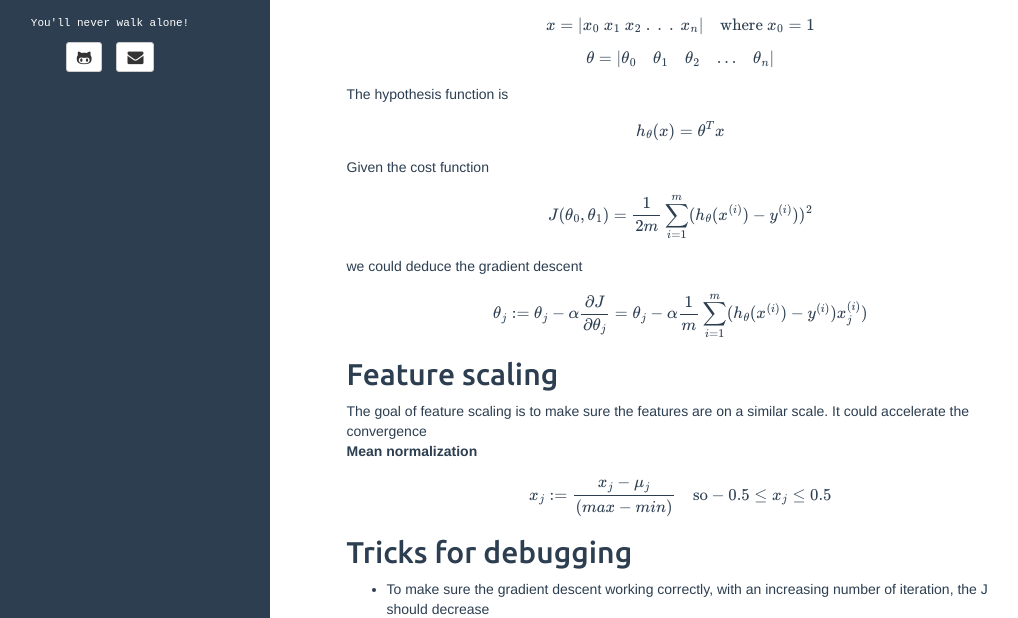
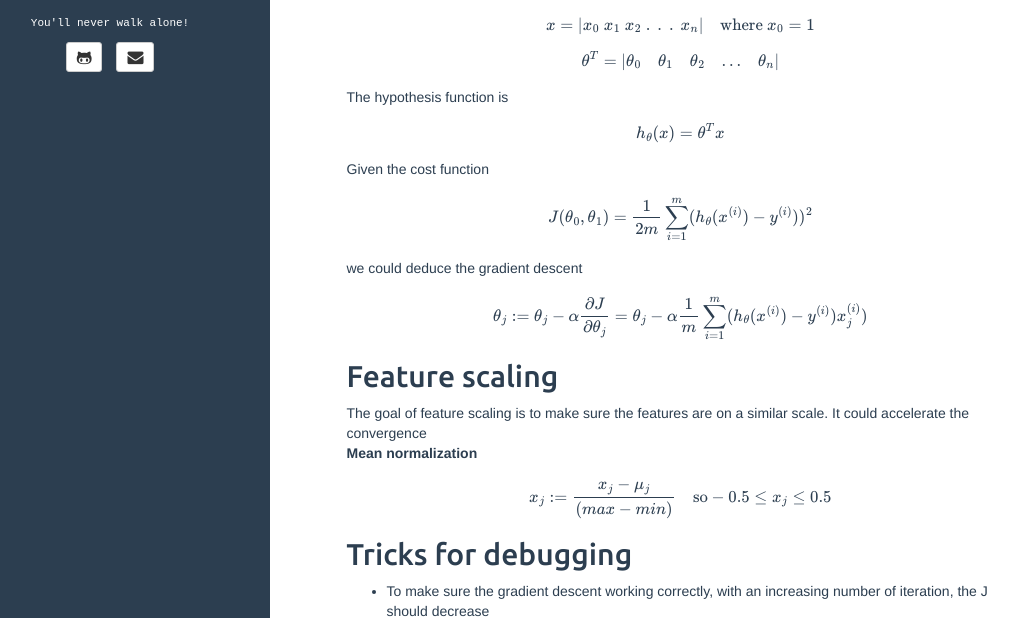
Before and after one commit to jianglin314/gathierry.github.io, a Jekyll site: the page built from _posts/2015-07-14-ML-Notes-2.md, in a window 1280 px wide and 900 px high, cut to the strip 282-900 px from the top of the window. Shown: the whole strip, without its empty margins (50-1068 px from the left). Built offline with Jekyll 4.4.1, drawn with Linux system fonts in a browser that asks for light colours; nearby versions of some CDN libraries; formulas are drawn with MathJax 3; comment, search, counter and statistics services are not loaded.

```diff
--- a/_posts/2015-07-14-ML-Notes-2.md
+++ b/_posts/2015-07-14-ML-Notes-2.md
@@ -22,7 +22,7 @@ x_n
 \end{vmatrix} \quad \text{where } x_0=1 \\]
 
 
-\\[\theta =  \begin{vmatrix}
+\\[\theta^T =  \begin{vmatrix}
 \theta_0 &  \theta_1 & \theta_2 & ... & \theta_n
 \end{vmatrix} \\]
 
```
